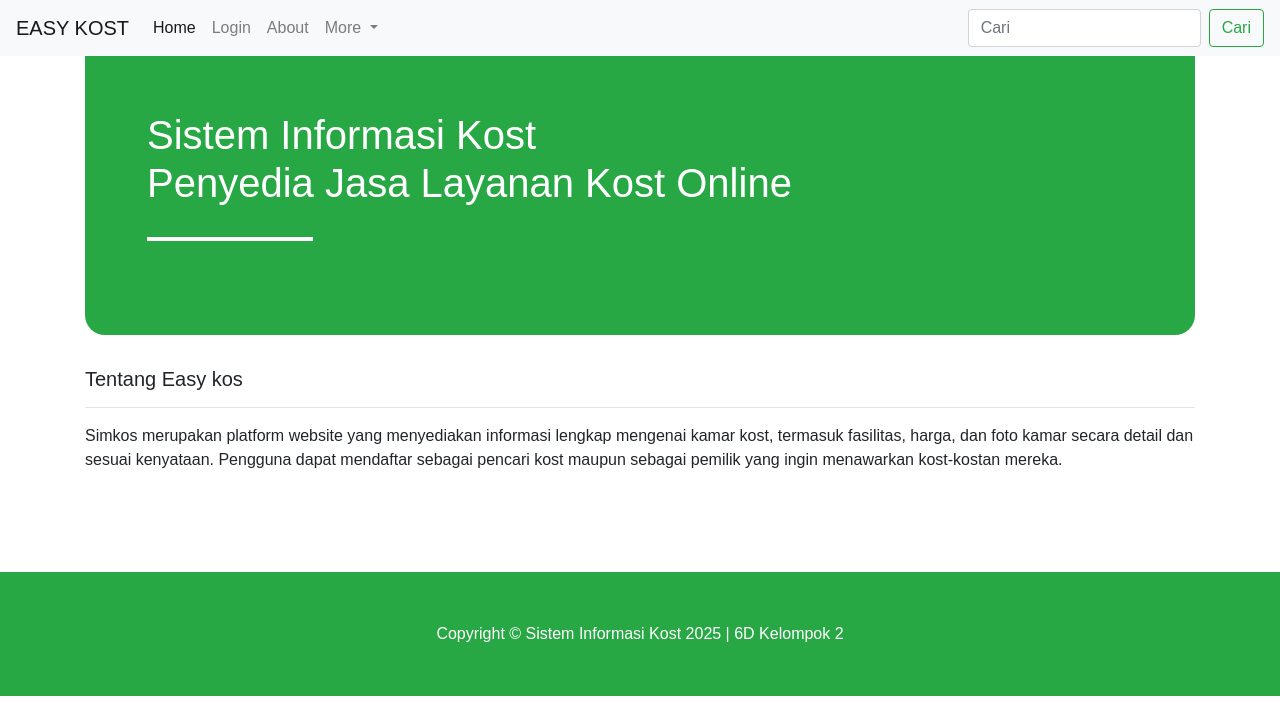
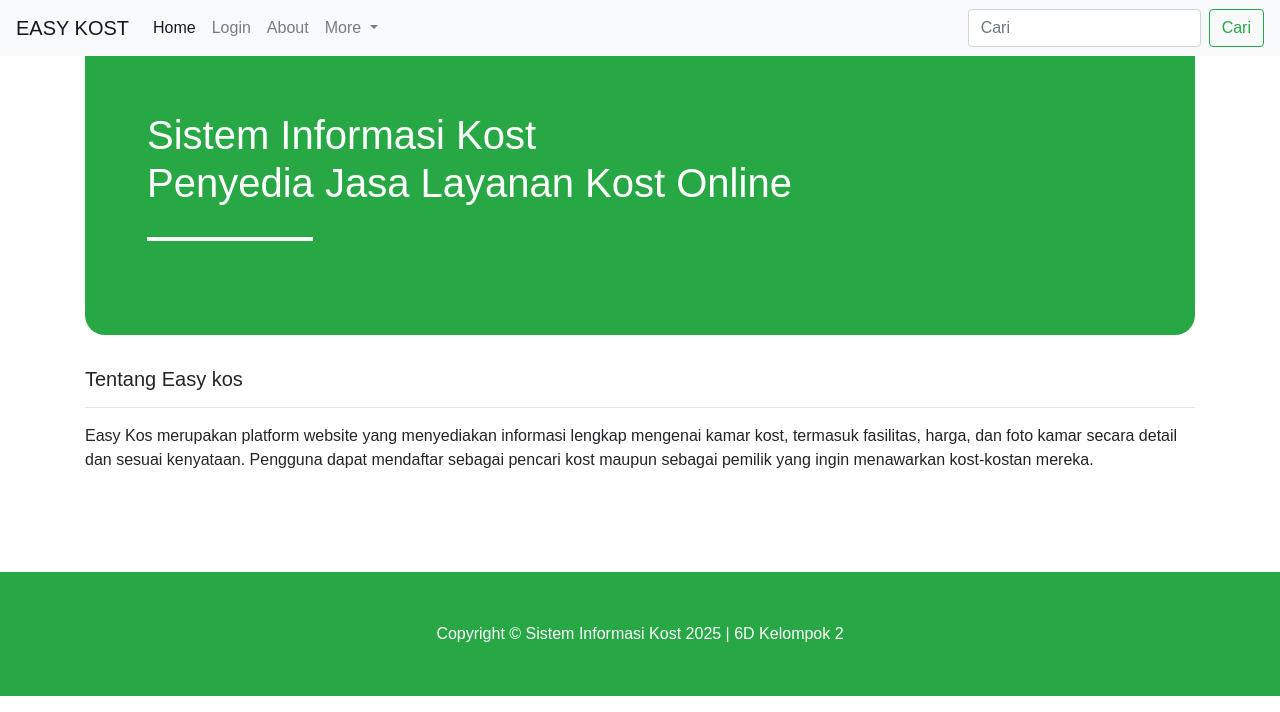
Before and after one commit to Rahmatkausar/UASIESIKELOMPOK2, a PHP site: page /tentang.php in a window 1280 px wide. Shown: the top 712 px of the page. Run offline with PHP 8.4, Linux system fonts and the light colour scheme.

Commit message:
Update tentang.php

```diff
--- a/tentang.php
+++ b/tentang.php
@@ -6,7 +6,7 @@ include 'template/header.php'
 
     <h5>Tentang Easy kos</h5>
     <hr>
-    <p>Simkos merupakan platform website yang menyediakan informasi lengkap mengenai kamar kost, termasuk fasilitas, harga, dan foto kamar secara detail dan sesuai kenyataan. Pengguna dapat mendaftar sebagai pencari kost maupun sebagai pemilik yang ingin menawarkan kost-kostan mereka.
+    <p>Easy Kos merupakan platform website yang menyediakan informasi lengkap mengenai kamar kost, termasuk fasilitas, harga, dan foto kamar secara detail dan sesuai kenyataan. Pengguna dapat mendaftar sebagai pencari kost maupun sebagai pemilik yang ingin menawarkan kost-kostan mereka.
     </p>
 </div>
 
```
